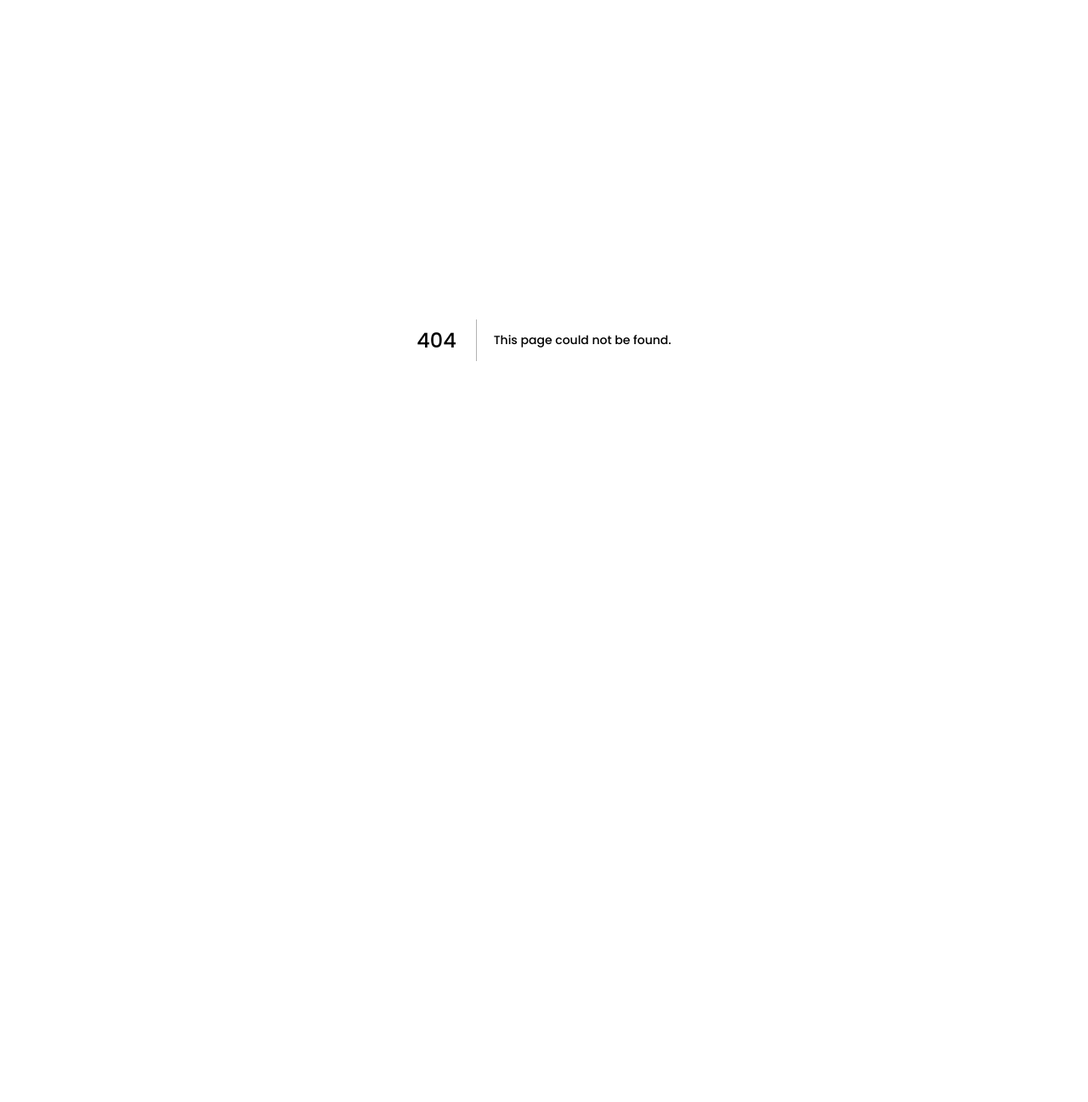
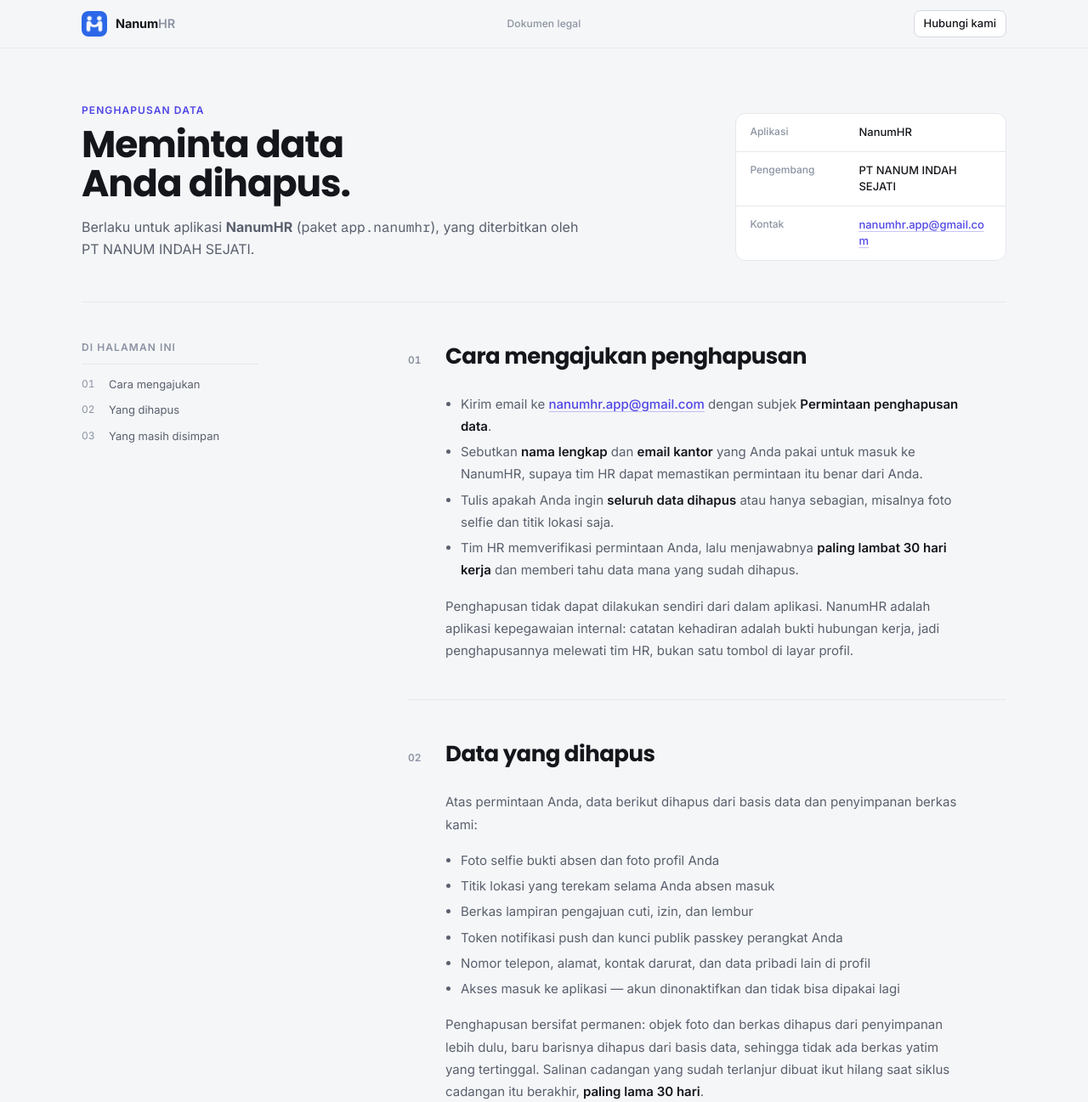
Before and after one commit to Andrioeffendi31/hr-web, a Next.js app: page /hapus-data in a window 1280 px wide. Before the commit this address had no page. Shown: the top 1297 px of the page at 85% size. Before the commit the page ends 800 px from the top, so only its background shows below. Built offline with nearby package versions, Linux system fonts and the light colour scheme.

Commit message:
feat(hapus-data): add data deletion request page with detailed information

```diff
--- /dev/null
+++ b/src/app/hapus-data/page.tsx
@@ -0,0 +1,149 @@
+/**
+ * Halaman publik, syarat "URL penghapusan data" di Data safety Play Console.
+ * Google menuntut tiga hal di satu halaman: nama aplikasi/pengembang, langkah
+ * yang harus ditempuh pengguna, dan jenis data yang dihapus versus yang ditahan
+ * beserta periode retensinya. Anchor di kebijakan privasi tidak memenuhi itu,
+ * makanya halaman ini berdiri sendiri — dan memakai CSS module yang sama supaya
+ * tidak ada sistem desain kedua yang harus dirawat.
+ */
+import type { Metadata } from "next";
+import Image from "next/image";
+import { PERUSAHAAN } from "@/lib/hr";
+import nanumLogo from "../../../public/images/nanumhr-logo.png";
+import styles from "../kebijakan-privasi/privacy.module.css";
+
+export const metadata: Metadata = {
+  title: "Penghapusan Data — NanumHR",
+  description: "Cara karyawan meminta penghapusan data NanumHR, data apa yang dihapus, dan apa yang masih harus disimpan.",
+};
+
+const KONTAK = "nanumhr.app@gmail.com";
+const Surel = () => <a className={styles.email} href={`mailto:${KONTAK}`}>{KONTAK}</a>;
+
+const DIHAPUS = [
+  "Foto selfie bukti absen dan foto profil Anda",
+  "Titik lokasi yang terekam selama Anda absen masuk",
+  "Berkas lampiran pengajuan cuti, izin, dan lembur",
+  "Token notifikasi push dan kunci publik passkey perangkat Anda",
+  "Nomor telepon, alamat, kontak darurat, dan data pribadi lain di profil",
+  "Akses masuk ke aplikasi — akun dinonaktifkan dan tidak bisa dipakai lagi",
+];
+
+const DITAHAN = [
+  ["Catatan kehadiran harian", "Dirangkum jadi arsip laporan bulanan, lalu data mentahnya dihapus"],
+  ["Pengajuan cuti, izin, dan lembur yang sudah diputuskan", "Bukti hak dan kewajiban yang sudah timbul"],
+  ["Nama, NIK, jabatan, dan masa kerja", "Dibutuhkan untuk kewajiban ketenagakerjaan dan perpajakan"],
+  ["Log audit keputusan administratif", "Menjaga keputusan atasan dan HR tetap dapat ditelusuri"],
+];
+
+export default function HapusDataPage() {
+  return (
+    <div className={styles.page}>
+      <a className={styles.skipLink} href="#isi">Lewati ke isi halaman</a>
+      <header className={styles.header}>
+        <div className={styles.headerInner}>
+          <a className={styles.brand} href="#atas" aria-label="NanumHR — ke atas">
+            <Image src={nanumLogo} alt="" width={32} height={32} className={styles.logo} priority />
+            <span className={styles.brandName}>Nanum<span>HR</span></span>
+          </a>
+          <span className={styles.headerLabel}>Dokumen legal</span>
+          <a className={styles.contactLink} href={`mailto:${KONTAK}`}>Hubungi kami</a>
+        </div>
+      </header>
+
+      <main id="isi">
+        <section className={styles.hero} id="atas">
+          <div className={styles.heroGrid}>
+            <div>
+              <span className={styles.kicker}>Penghapusan data</span>
+              <h1>Meminta data Anda dihapus.</h1>
+              <p className={styles.lead}>
+                Berlaku untuk aplikasi <strong>NanumHR</strong> (paket <code>app.nanumhr</code>),
+                yang diterbitkan oleh {PERUSAHAAN}.
+              </p>
+            </div>
+            <dl className={styles.documentMeta}>
+              <div><dt>Aplikasi</dt><dd>NanumHR</dd></div>
+              <div><dt>Pengembang</dt><dd>{PERUSAHAAN}</dd></div>
+              <div><dt>Kontak</dt><dd><Surel /></dd></div>
+            </dl>
+          </div>
+        </section>
+
+        <div className={styles.documentLayout}>
+          <aside className={styles.toc} aria-label="Daftar isi">
+            <span>Di halaman ini</span>
+            <nav>
+              <a href="#langkah"><span>01</span>Cara mengajukan</a>
+              <a href="#dihapus"><span>02</span>Yang dihapus</a>
+              <a href="#ditahan"><span>03</span>Yang masih disimpan</a>
+            </nav>
+          </aside>
+
+          <article className={styles.article}>
+            <section className={styles.section} id="langkah">
+              <div className={styles.sectionHeading}><span aria-hidden>01</span><h2>Cara mengajukan penghapusan</h2></div>
+              <div className={styles.prose}>
+                <ul>
+                  <li>Kirim email ke <Surel /> dengan subjek <strong>Permintaan penghapusan data</strong>.</li>
+                  <li>Sebutkan <strong>nama lengkap</strong> dan <strong>email kantor</strong> yang Anda pakai untuk masuk ke NanumHR, supaya tim HR dapat memastikan permintaan itu benar dari Anda.</li>
+                  <li>Tulis apakah Anda ingin <strong>seluruh data dihapus</strong> atau hanya sebagian, misalnya foto selfie dan titik lokasi saja.</li>
+                  <li>Tim HR memverifikasi permintaan Anda, lalu menjawabnya <strong>paling lambat 30 hari kerja</strong> dan memberi tahu data mana yang sudah dihapus.</li>
+                </ul>
+                <p>
+                  Penghapusan tidak dapat dilakukan sendiri dari dalam aplikasi. NanumHR adalah
+                  aplikasi kepegawaian internal: catatan kehadiran adalah bukti hubungan kerja, jadi
+                  penghapusannya melewati tim HR, bukan satu tombol di layar profil.
+                </p>
+              </div>
+            </section>
+
+            <section className={styles.section} id="dihapus">
+              <div className={styles.sectionHeading}><span aria-hidden>02</span><h2>Data yang dihapus</h2></div>
+              <div className={styles.prose}>
+                <p>Atas permintaan Anda, data berikut dihapus dari basis data dan penyimpanan berkas kami:</p>
+                <ul>{DIHAPUS.map((x) => <li key={x}>{x}</li>)}</ul>
+                <p>
+                  Penghapusan bersifat permanen: objek foto dan berkas dihapus dari penyimpanan
+                  lebih dulu, baru barisnya dihapus dari basis data, sehingga tidak ada berkas
+                  yatim yang tertinggal. Salinan cadangan yang sudah terlanjur dibuat ikut hilang
+                  saat siklus cadangan itu berakhir, <strong>paling lama 30 hari</strong>.
+                </p>
+              </div>
+            </section>
+
+            <section className={styles.section} id="ditahan">
+              <div className={styles.sectionHeading}><span aria-hidden>03</span><h2>Data yang masih kami simpan</h2></div>
+              <div className={styles.prose}>
+                <p>
+                  Sebagian data tidak dapat kami hapus atas permintaan, karena hukum
+                  ketenagakerjaan dan perpajakan mewajibkan kami menyimpannya:
+                </p>
+                <ul>{DITAHAN.map(([apa, kenapa]) => <li key={apa}><strong>{apa}</strong> — {kenapa}.</li>)}</ul>
+                <p>
+                  Data yang ditahan ini disimpan <strong>paling lama 10 tahun</strong> terhitung
+                  sejak akhir tahun buku Anda berhenti bekerja, mengikuti kewajiban penyimpanan
+                  dokumen perpajakan, lalu dihapus. Data ini hanya dapat dilihat tim HR dan
+                  administrator sistem, dan tidak pernah dipakai untuk iklan atau tujuan lain.
+                </p>
+              </div>
+            </section>
+          </article>
+        </div>
+
+        <section className={styles.contact} aria-labelledby="ajukan">
+          <div><span className={styles.kicker}>Kontak privasi</span><h2 id="ajukan">Siap mengajukan penghapusan data?</h2></div>
+          <a href={`mailto:${KONTAK}?subject=Permintaan%20penghapusan%20data`}>Kirim email ke kami</a>
+        </section>
+      </main>
+
+      <footer className={styles.footer}>
+        <div>
+          <span>NanumHR · {PERUSAHAAN}</span>
+          <span className={styles.copyright}>© {new Date().getFullYear()}</span>
+          <a href="/kebijakan-privasi">Kebijakan privasi</a>
+        </div>
+      </footer>
+    </div>
+  );
+}
```
